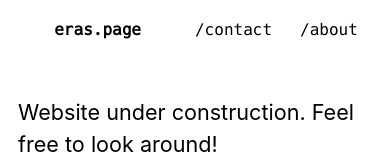
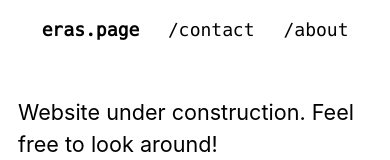
Before and after one commit to lucaseras/eras.page, a Next.js app: page / in a window 390 px wide. Shown: the top 160 px of the page. Built offline with nearby package versions, Linux system fonts and the light colour scheme.

Commit message:
new margins in navbar, plus deleted overflow hidden from list

```diff
--- a/components/navbar.module.css
+++ b/components/navbar.module.css
@@ -21,8 +21,7 @@
 .ul {
     list-style: none;
     padding: 0;
-    overflow: hidden;
-    display: flex;
+    display: inline-flex;
     top: 0;
 }
 
@@ -47,11 +46,13 @@
         padding: 0 7% 0 7%;
     }
     .a {
-        font-size: 16px
+        font-size: 18px;
+        margin: 0 0.8rem;
+
     }
 }
 
 
 .a:hover {
-    color: #0070f3;
+    -color: #0070f3;
 }
```
